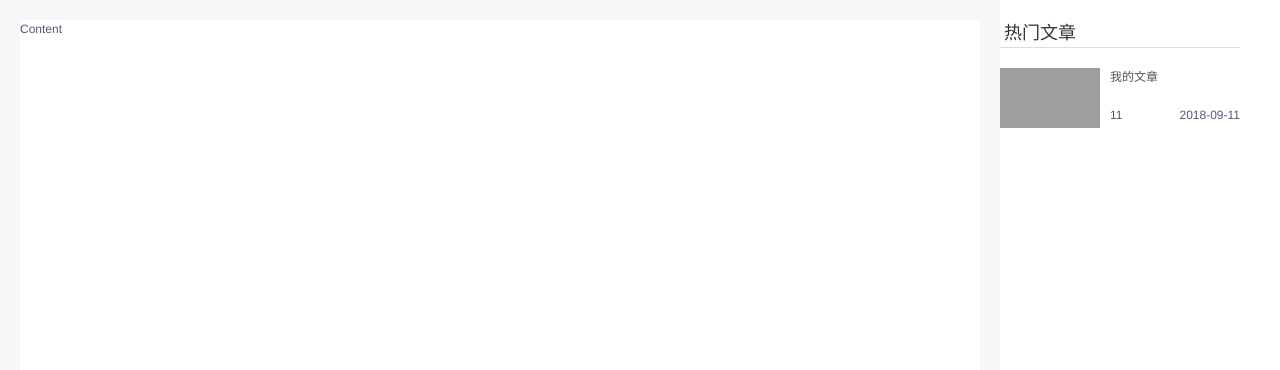
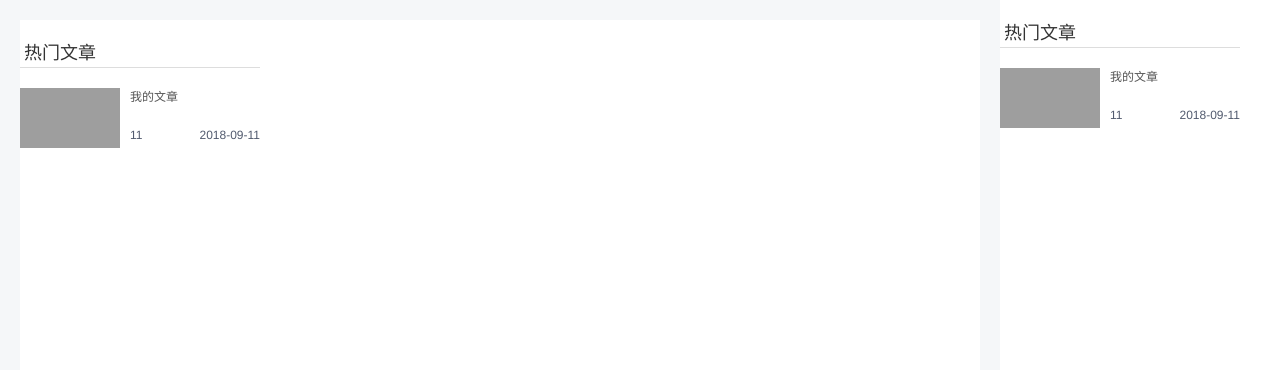
Before and after one commit to iuoon/ccblog, a Flask app: page /index in a window 1280 px wide. Shown: the part 50-420 px from the top of the page. Run offline with Flask 2, Linux system fonts and the light colour scheme; grey boxes are pictures that could not be loaded.

Commit message:
代码提交

```diff
--- /dev/null
+++ b/static/js/xArticleDetail.js
@@ -0,0 +1,39 @@
+let xArtDetail=function () {
+    var con= {
+        template: `<div>
+                      <div class="card_head"><span class="span">热门文章</span></div>
+                      <div class="card">
+                        <div>
+                           <img src="http://su.semmv.com/wp-content/uploads/2016/06/2016062810005687.jpg" style="width: 100px;height: 60px;float: left">
+                        </div>
+                        <div style="margin-left: 110px;">
+                          <div><a class="link_1" @click="viewArticle(1)">我的文章</a></div>
+                          <div style="margin-top: 20px;"><span>11</span><span style="float: right;">2018-09-11</span></div>
+                        </div>
+                      </div>
+                   </div>`,
+        data () {
+            return {
+                list:[{
+                    name: 'The Shawshank Redemption',
+                    url: 'https://movie.douban.com/subject/1292052/',
+                    rate: 9.6
+                },
+                    {
+                        name: 'Leon:The Professional',
+                        url: 'https://movie.douban.com/subject/1295644/',
+                        rate: 9.4
+                    },]
+            }
+        },
+        methods: {
+            onclick(){
+                console.log(sys)
+            },
+            viewAirtcle(id){
+                console.log(sys)
+            }
+        }
+    }
+    return con
+}
--- /dev/null
+++ b/static/js/xArticleList.js
@@ -0,0 +1,39 @@
+let xArtList=function () {
+    var con= {
+        template: `<div>
+                      <div class="card_head"><span class="span">热门文章</span></div>
+                      <div class="card">
+                        <div>
+                           <img src="http://su.semmv.com/wp-content/uploads/2016/06/2016062810005687.jpg" style="width: 100px;height: 60px;float: left">
+                        </div>
+                        <div style="margin-left: 110px;">
+                          <div><a class="link_1" @click="viewArticle(1)">我的文章</a></div>
+                          <div style="margin-top: 20px;"><span>11</span><span style="float: right;">2018-09-11</span></div>
+                        </div>
+                      </div>
+                   </div>`,
+        data () {
+            return {
+                list:[{
+                    name: 'The Shawshank Redemption',
+                    url: 'https://movie.douban.com/subject/1292052/',
+                    rate: 9.6
+                },
+                    {
+                        name: 'Leon:The Professional',
+                        url: 'https://movie.douban.com/subject/1295644/',
+                        rate: 9.4
+                    },]
+            }
+        },
+        methods: {
+            onclick(){
+                console.log(sys)
+            },
+            viewAirtcle(id){
+                console.log(sys)
+            }
+        }
+    }
+    return con
+}
--- a/templates/index.html
+++ b/templates/index.html
@@ -9,6 +9,8 @@
     <script src="../static/js/axios.min.js"></script>
     <script src="../static/js/xhead.js"></script>
     <script src="../static/js/xrank.js"></script>
+    <script src="../static/js/xArticleList.js"></script>
+    <script src="../static/js/xArticleDetail.js"></script>
     <link rel="stylesheet" href="../static/css/blog.css">
 </head>
 <body>
@@ -17,7 +19,7 @@
         <Layout>
             <Header class="head_c"><component :is="componentHead"></component></Header>
             <Layout class="layout_1">
-                <Content :style="{margin: '20px',width: '100%', background: '#fff', minHeight: '820px'}">Content</Content>
+                <Content :style="{margin: '20px',width: '100%', background: '#fff', minHeight: '820px'}"><component :is="componentContent"></component></Content>
                 <Sider class="sider" :style="{width: '280px','max-width':'280px',flex:'0 0 280px'}"><component :is="componentRank"></component></Sider>
             </Layout>
             <Footer>Footer</Footer>
@@ -28,15 +30,18 @@
     const sys = new Vue({
         el: '#app',
         data: {
-            componentName: 'comWelcome',
+            componentContent: 'xartList',
             componentHead: 'xhead',
             componentRank: 'xrank',
+            componentCont: 'xcont',
             strUserName: "",
             strPwd: ""
         },
         components: {
             xhead:headContent(1),
-            xrank:rankContent(1)
+            xrank:rankContent(1),
+            xartDetail:xArtDetail(1),
+            xartList:xArtList(1),
         },
         methods: {
             doLogin: function () {
```
